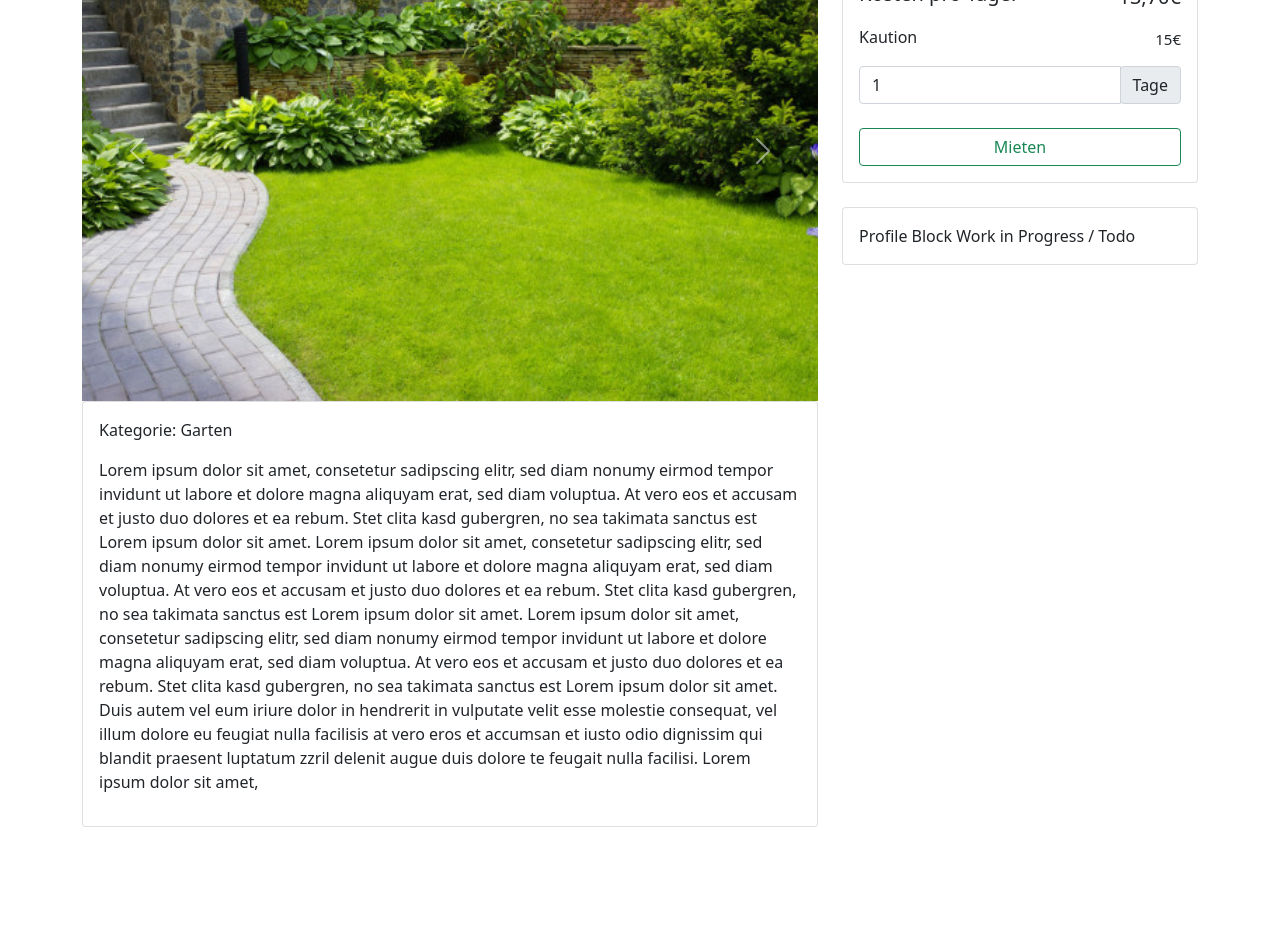
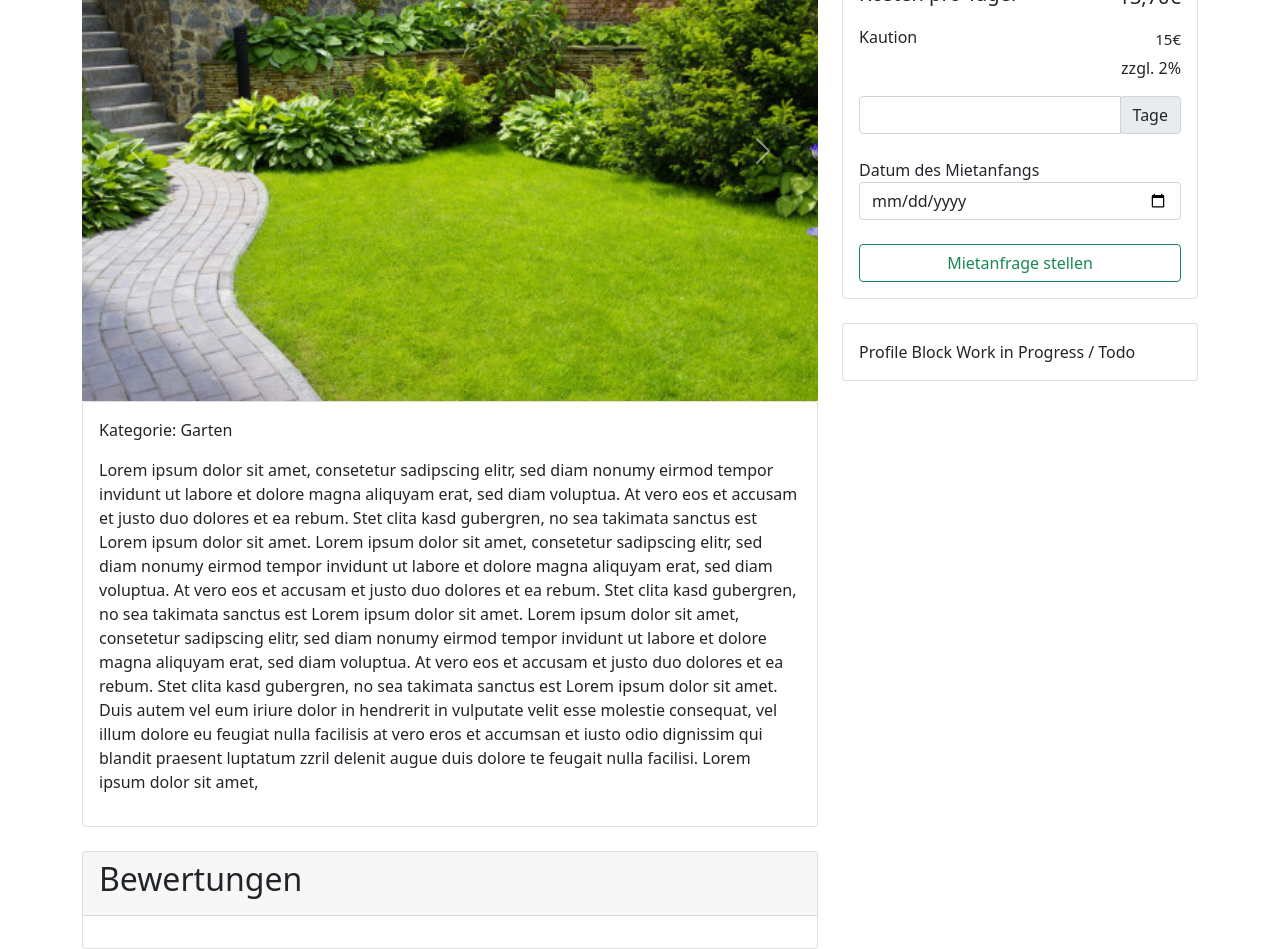
Before and after one commit to MarkWatney15102/mietzeuge, a Next.js app: page /items/information in a window 1280 px wide. Shown: the part 240-1189 px from the top of the page. Before the commit the page ends 1067 px from the top, so only its background shows below. Built offline with nearby package versions, Linux system fonts and the light colour scheme.

Commit message:
CHANGE: Styling of articel page

```diff
--- /dev/null
+++ b/components/articel/articelRatings.js
@@ -0,0 +1,14 @@
+import Rating from "./rating";
+
+export default function articelRating() {
+    return <>
+        <div class="card">
+            <div class="card-header">
+                <h2 class="card-title">Bewertungen</h2>
+            </div>
+            <div class="card-body">
+
+            </div>
+        </div>
+    </>;
+}
--- a/components/articel/bookBar.js
+++ b/components/articel/bookBar.js
@@ -19,15 +19,19 @@ export default function BookBar() {
                                     <h6 className={styles.priceLabel}>Kaution</h6>
                                     <p className={styles.priceKaution}>15€</p>
                                 </div>
+                                <p className={styles.additionalCosts}>zzgl. 2%</p>
                             </div>
                             <div class="input-group">
-                                <input type="number" class="form-control" name="days" id="days" value="1" />
+                                <input type="number" class="form-control" name="days" id="days" min="1" />
                                 <div class="input-group-prepend">
                                     <span class="input-group-text" id="basic-addon1">Tage</span>
                                 </div>
                             </div>
                             <br />
-                            <input type="submit" class="btn btn-outline-success btn-block w-100" value="Mieten" />
+                            <label>Datum des Mietanfangs</label>
+                            <input type="date" class="form-control" name="dateFrom" id="dateFrom" />
+                            <br />
+                            <input type="submit" class="btn btn-outline-success btn-block w-100" value="Mietanfrage stellen" />
                         </form>
                     </div>
                 </div>
--- /dev/null
+++ b/components/articel/rating.js
@@ -0,0 +1,4 @@
+export default function Rating() {
+    return <>
+    </>;
+}
--- a/pages/items/information.js
+++ b/pages/items/information.js
@@ -5,6 +5,7 @@ import BookBar from '../../components/articel/bookBar';
 import ArticelDescription from '../../components/articel/articelDescription';
 import ArticelTitle from '../../components/articel/articelTitle';
 import ProfileBlock from '../../components/articel/profileBlock';
+import ArticelRating from '../../components/articel/articelRatings';
 
 export default function Information() {
   return <>
@@ -25,6 +26,12 @@ export default function Information() {
                 <ProfileBlock />
             </div>
         </div>
+        <br />
+        <div class="row">
+            <div class="col-xs-12 col-sm-8">
+                <ArticelRating />
+            </div>
+        </div>
     </div>
   </>;
 }
--- a/styles/BookBar.module.css
+++ b/styles/BookBar.module.css
@@ -11,3 +11,8 @@
 .priceKaution {
     font-size: 15px;
 }
+
+.additionalCosts {
+    margin-top: -10px;
+    float: right;
+}
```
